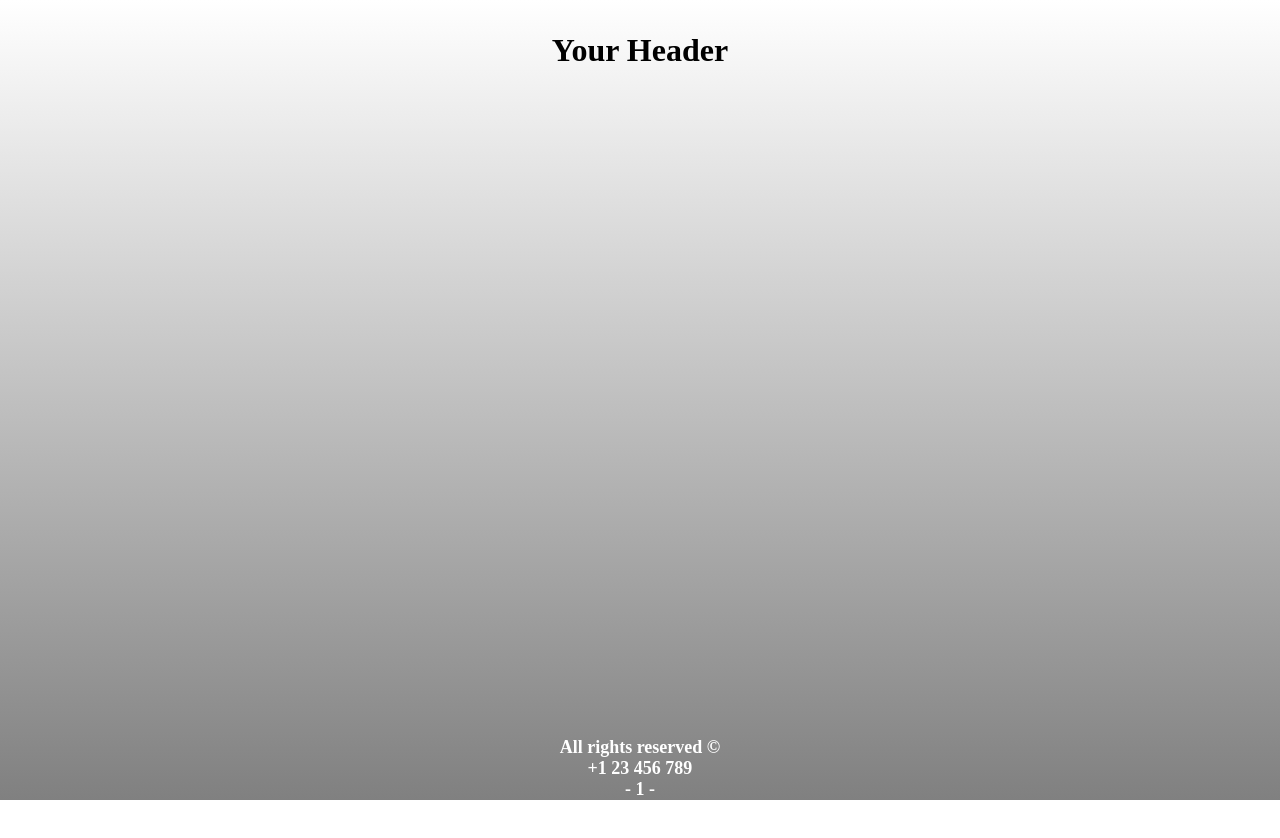
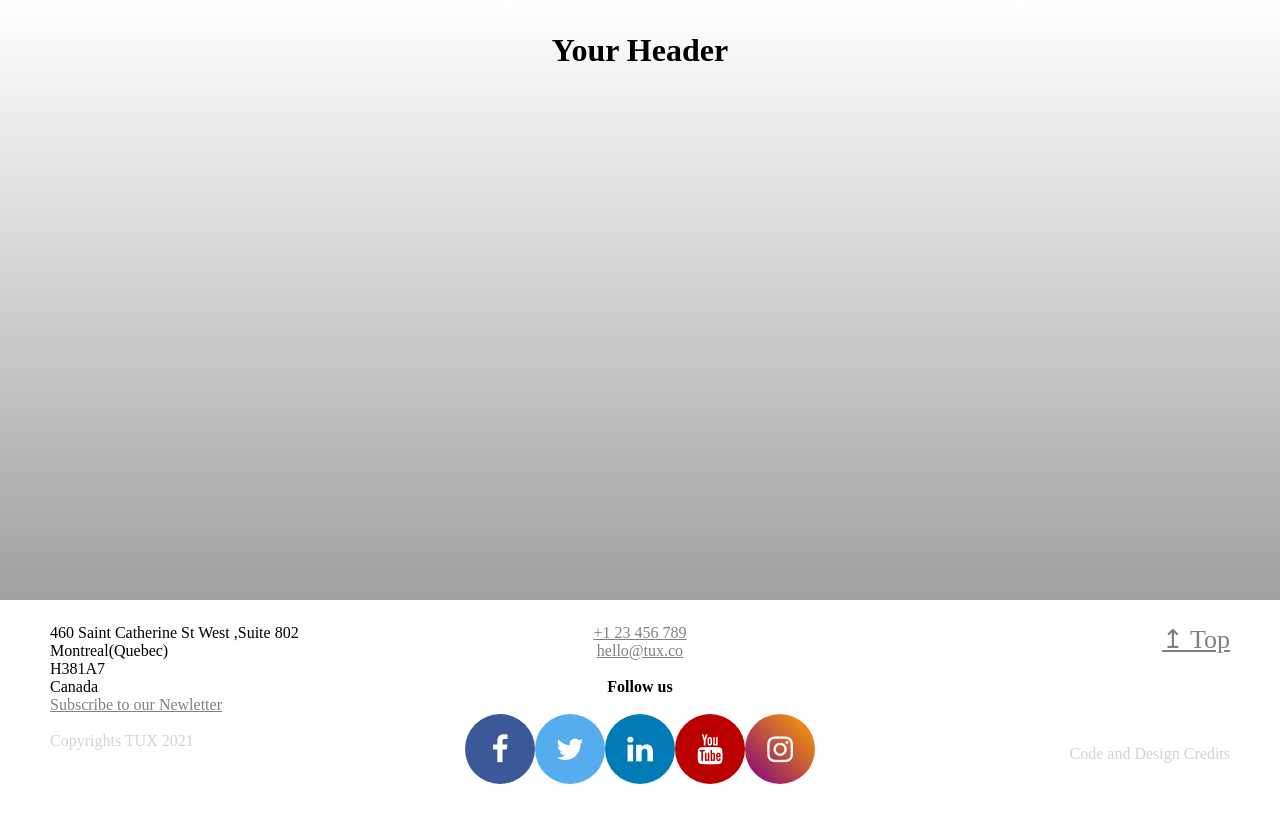
Before and after one commit to Tarekkh92/bp, an Angular app: page / in a window 1280 px wide. Shown: the top 838 px of the page. Before the commit the page ends 800 px from the top, so only its background shows below. Built offline with nearby package versions, Linux system fonts and the light colour scheme.

Commit message:
make it better

```diff
--- a/angular.json
+++ b/angular.json
@@ -28,6 +28,7 @@
               "src/assets"
             ],
             "styles": [
+              "../node_modules/font-awesome/css/font-awesome.css",
               "src/styles.css"
             ],
             "scripts": []
@@ -91,6 +92,7 @@
               "src/assets"
             ],
             "styles": [
+
               "src/styles.css"
             ],
             "scripts": []
--- a/package.json
+++ b/package.json
@@ -19,6 +19,10 @@
     "@angular/platform-browser": "~11.0.0",
     "@angular/platform-browser-dynamic": "~11.0.0",
     "@angular/router": "~11.0.0",
+    "@fortawesome/angular-fontawesome": "^0.8.2",
+    "@fortawesome/fontawesome-svg-core": "^1.2.34",
+    "@fortawesome/free-solid-svg-icons": "^5.15.2",
+    "font-awesome": "^4.7.0",
     "rxjs": "~6.6.0",
     "tslib": "^2.0.0",
     "zone.js": "~0.10.2"
--- a/src/app/app.component.css
+++ b/src/app/app.component.css
@@ -15,12 +15,12 @@ header {
 }
 
 footer {
-    height: 50px;
+    height: 200px;
     position: absolute;
     bottom: 0;
     width: 100%;
     /* border-top: 2px solid #000000; */
-    padding-bottom: 1%;
+    /* padding-bottom: 1%; */
 }
 @media screen and (max-width: 600px) {
     footer{
--- a/src/app/app.component.ts
+++ b/src/app/app.component.ts
@@ -7,4 +7,6 @@ import { Component } from '@angular/core';
 })
 export class AppComponent {
   title = 'bp';
+  anio: number = new Date().getFullYear();
+
 }
--- a/src/app/app.module.ts
+++ b/src/app/app.module.ts
@@ -4,12 +4,15 @@ import { NgModule } from '@angular/core';
 import { AppComponent } from './app.component';
 import { HeaderComponent } from './header/header.component';
 import { FooterComponent } from './footer/footer.component';
+import { FontAwesomeModule } from '@fortawesome/angular-fontawesome';
+
 
 @NgModule({
   declarations: [
     AppComponent,
     HeaderComponent,
-    FooterComponent
+    FooterComponent,
+
   ],
   imports: [
     BrowserModule
--- a/src/app/footer/footer.component.css
+++ b/src/app/footer/footer.component.css
@@ -1,10 +1,157 @@
-.footer-page p{
+
+
+    #footer > p:first-child {
+        float: left;
+        text-align: left;
+        width: 33.3%;
+        margin-top: 2%;
+    }
+
+    #footer > p:nth-child(2) {
+        margin-top: 2%;
+        float: left;
+        text-align: center;
+        width: 33.4%; }
+
+    #footer > p:last-child {
+        margin-top: 2%;
+        float: right;
+        text-align: right;
+        width: 33.3%; }
+
+#footer
+{
+    background-color: white;
+    padding: 0 50px;
+    max-width: 100%;
+    /* border: 2px solid black; */
+    height: 300px;
+
+}
+.follow{
+    font-weight: 900;
+}
+.links{color:gray}
+.fa {
+    padding: 20px;
+    font-size: 30px;
+    width: 30px;
+    text-align: center;
+    text-decoration: none;
+    /* margin: 5px 2px; */
+    border-radius: 50%;
+    height: 50%;
+  }
+
+  .fa:hover {
+      opacity: 0.7;
+  }
+
+  .fa-facebook {
+    background: #3B5998;
     color: white;
-    margin: 0;
-}
-p{
-    margin:0;
-    font-weight: bold;
-    padding: 0;
-    font-size:18px;
-}
+  }
+
+  .fa-twitter {
+    background: #55ACEE;
+    color: white;
+  }
+
+  .fa-google {
+    background: #dd4b39;
+    color: white;
+  }
+
+  .fa-linkedin {
+    background: #007bb5;
+    color: white;
+  }
+
+  .fa-youtube {
+    background: #bb0000;
+    color: white;
+  }
+
+  .fa-instagram {
+    background:linear-gradient(45deg,purple,orange);
+    color: white;
+  }
+
+  .fa-pinterest {
+    background: #cb2027;
+    color: white;
+  }
+
+  .fa-snapchat-ghost {
+    background: #fffc00;
+    color: white;
+    text-shadow: -1px 0 black, 0 1px black, 1px 0 black, 0 -1px black;
+  }
+
+  .fa-skype {
+    background: #00aff0;
+    color: white;
+  }
+
+  .fa-android {
+    background: #a4c639;
+    color: white;
+  }
+
+  .fa-dribbble {
+    background: #ea4c89;
+    color: white;
+  }
+
+  .fa-vimeo {
+    background: #45bbff;
+    color: white;
+  }
+
+  .fa-tumblr {
+    background: #2c4762;
+    color: white;
+  }
+
+  .fa-vine {
+    background: #00b489;
+    color: white;
+  }
+
+  .fa-foursquare {
+    background: #45bbff;
+    color: white;
+  }
+
+  .fa-stumbleupon {
+    background: #eb4924;
+    color: white;
+  }
+
+  .fa-flickr {
+    background: #f40083;
+    color: white;
+  }
+
+  .fa-yahoo {
+    background: #430297;
+    color: white;
+  }
+
+  .fa-soundcloud {
+    background: #ff5500;
+    color: white;
+  }
+
+  .fa-reddit {
+    background: #ff5700;
+    color: white;
+  }
+
+  .fa-rss {
+    background: #ff6600;
+    color: white;
+  }
+  .credits{
+    color:lightgray;
+  }
--- a/src/app/footer/footer.component.html
+++ b/src/app/footer/footer.component.html
@@ -1,4 +1,4 @@
-<div class="footer-page">
+<!-- <div class="footer-page">
     <p class="rights">
         All rights reserved  &copy;
 
@@ -11,3 +11,16 @@
     </p>
 
 </div>
+ -->
+ <div id="footer">
+    <p>460 Saint Catherine St West ,Suite 802<br /> Montreal(Quebec) <br/> H381A7 <br/>Canada <br/> <a  class="links" href="##">Subscribe to our Newletter</a><br/><br/><span class="credits">Copyrights TUX {{anio}} </span></p>
+    <p><a  class="links" href="##">+1 23 456 789 </a><br /> <a class="links" href="##">hello@tux.co</a><br/><br/><span class="follow">Follow us<br/><br/>
+        <a href="#" class="fa fa-facebook"></a>
+        <a href="#" class="fa fa-twitter"></a>
+        <a href="#" class="fa fa-linkedin"></a>
+        <a href="#" class="fa fa-youtube"></a>
+        <a href="#" class="fa fa-instagram"></a>
+    </span>
+</p>
+    <p> <a class="links" style="font-size: 26px;" href="##"> &#x21A5; Top</a> <br /> <br /> <br /> <br /> <br /> <br />  <span class="credits">Code and Design Credits</span></p>
+</div>
--- a/src/app/footer/footer.component.ts
+++ b/src/app/footer/footer.component.ts
@@ -1,4 +1,6 @@
 import { Component, OnInit } from '@angular/core';
+import { faCoffee } from '@fortawesome/free-solid-svg-icons';
+
 
 @Component({
   selector: 'app-footer',
@@ -6,10 +8,20 @@ import { Component, OnInit } from '@angular/core';
   styleUrls: ['./footer.component.css']
 })
 export class FooterComponent implements OnInit {
+  private _anio: number = new Date().getFullYear();
+  faCoffee = faCoffee;
+
+  public get anio(): number {
+    return this._anio;
+  }
+  public set anio(value: number) {
+    this._anio = value;
+  }
 
   constructor() { }
 
   ngOnInit(): void {
+
   }
 
 }
--- a/src/index.html
+++ b/src/index.html
@@ -6,6 +6,8 @@
   <base href="/">
   <meta name="viewport" content="width=device-width, initial-scale=1">
   <link rel="icon" type="image/x-icon" href="favicon.ico">
+  <link rel="stylesheet" href="https://cdnjs.cloudflare.com/ajax/libs/font-awesome/4.7.0/css/font-awesome.min.css">
+
 </head>
 <body>
   <app-root></app-root>
--- a/src/styles.css
+++ b/src/styles.css
@@ -1,3 +1,5 @@
+
+
 *{
     margin: 0;
 }
```
Also changed, not shown: 1 other file (tests, documents, lock files or other folders).
